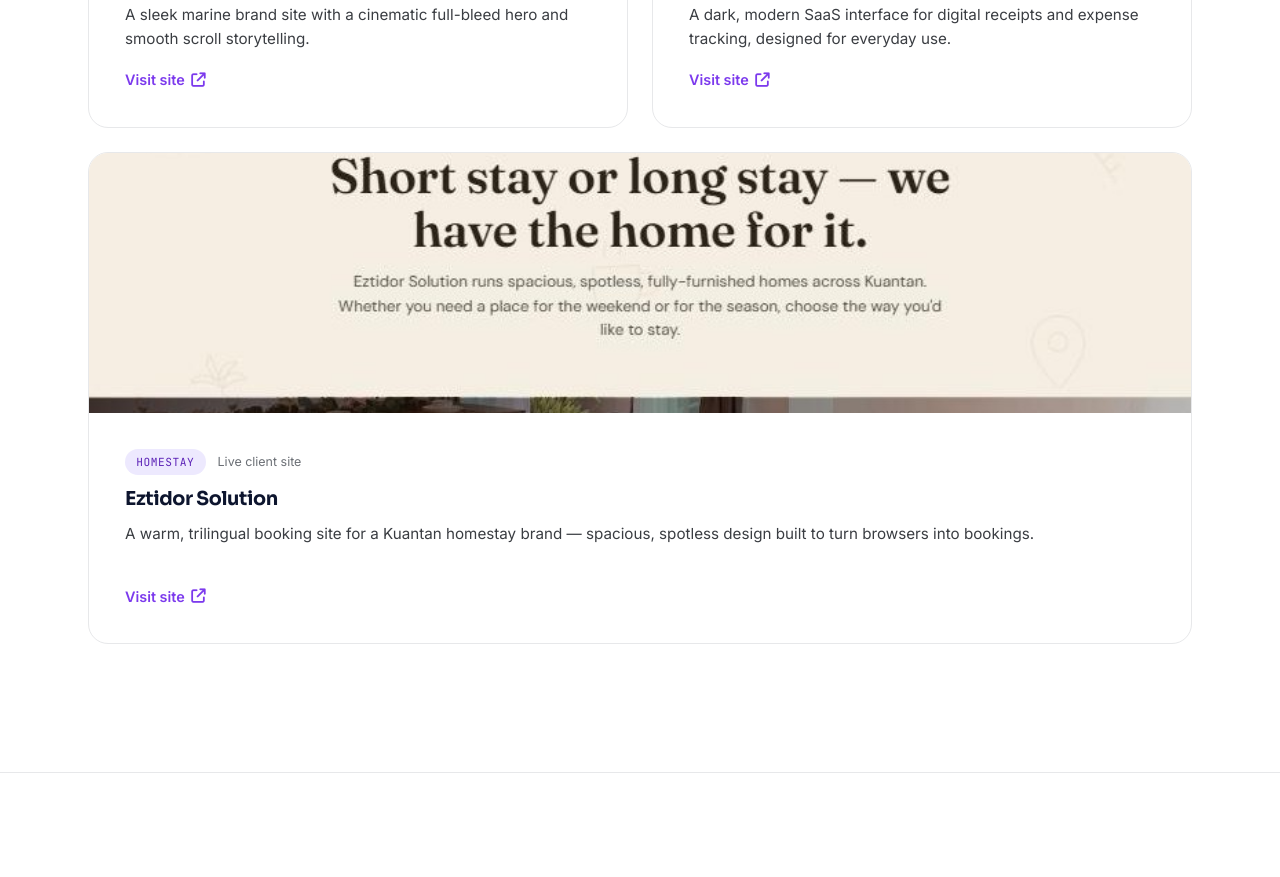
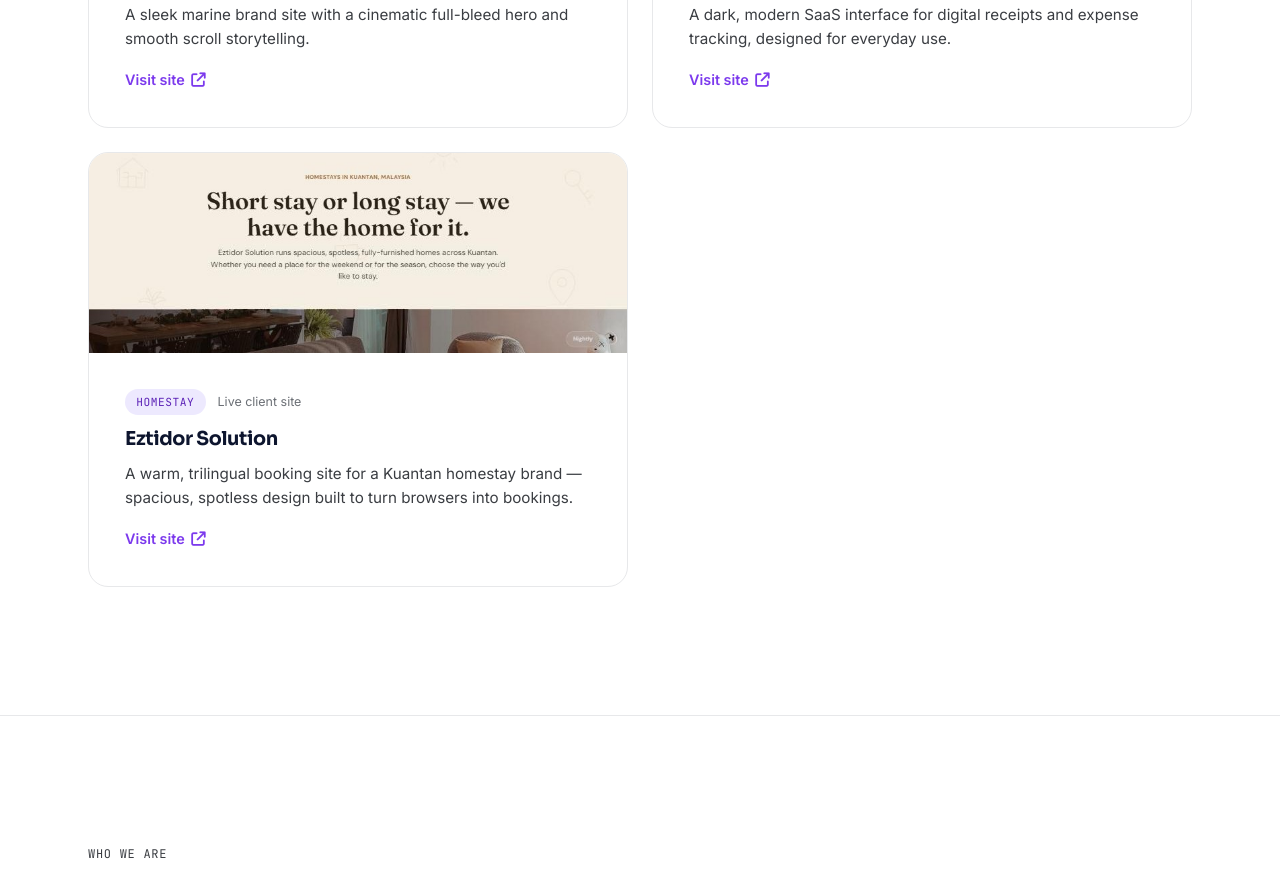
Before and after one commit to Philipsbek/AsheTag, a plain HTML site: page index.html in a window 1280 px wide. Shown: the part 5118-5995 px from the top of the page. Drawn offline with Linux system fonts and the light colour scheme.

Commit message:
Make Eztidor a standard 2-column work card (not full-width)
Co-Authored-By: Claude Opus 4.8 <noreply@anthropic.com>

```diff
--- a/css/style.css
+++ b/css/style.css
@@ -1351,7 +1351,6 @@
   @media(min-width:640px){.work-grid{column-gap:1.5rem;}}
   .work-card .card__media{height:200px;}
   .work-card h3 a:hover{color:var(--signal);}
-  @media(min-width:640px){.work-card--wide{grid-column:1 / -1;}.work-card--wide .card__media{height:260px;}}
   .work-card .post-card__excerpt{
     display:-webkit-box;-webkit-box-orient:vertical;-webkit-line-clamp:2;
     overflow:hidden;min-height:3.04em;
--- a/index.html
+++ b/index.html
@@ -842,7 +842,7 @@
             <a class="post-card__more" href="https://stackceipt-beta.vercel.app" target="_blank" rel="noopener">Visit site <i class="fa-solid fa-arrow-up-right-from-square" aria-hidden="true"></i></a>
           </div>
         </article>
-        <article class="card post-card work-card work-card--wide reveal">
+        <article class="card post-card work-card reveal">
           <a href="https://www.eztidor.com" target="_blank" rel="noopener" class="card__media" aria-label="Eztidor Solution — view live site"><img src="assets/images/work/eztidor.jpg" alt="Eztidor Solution homestay website — live client project by AsheTag" width="800" height="300" loading="lazy"></a>
           <div class="card__body">
             <div class="post-meta"><span class="post-tag">Homestay</span><span>Live client site</span></div>
```
